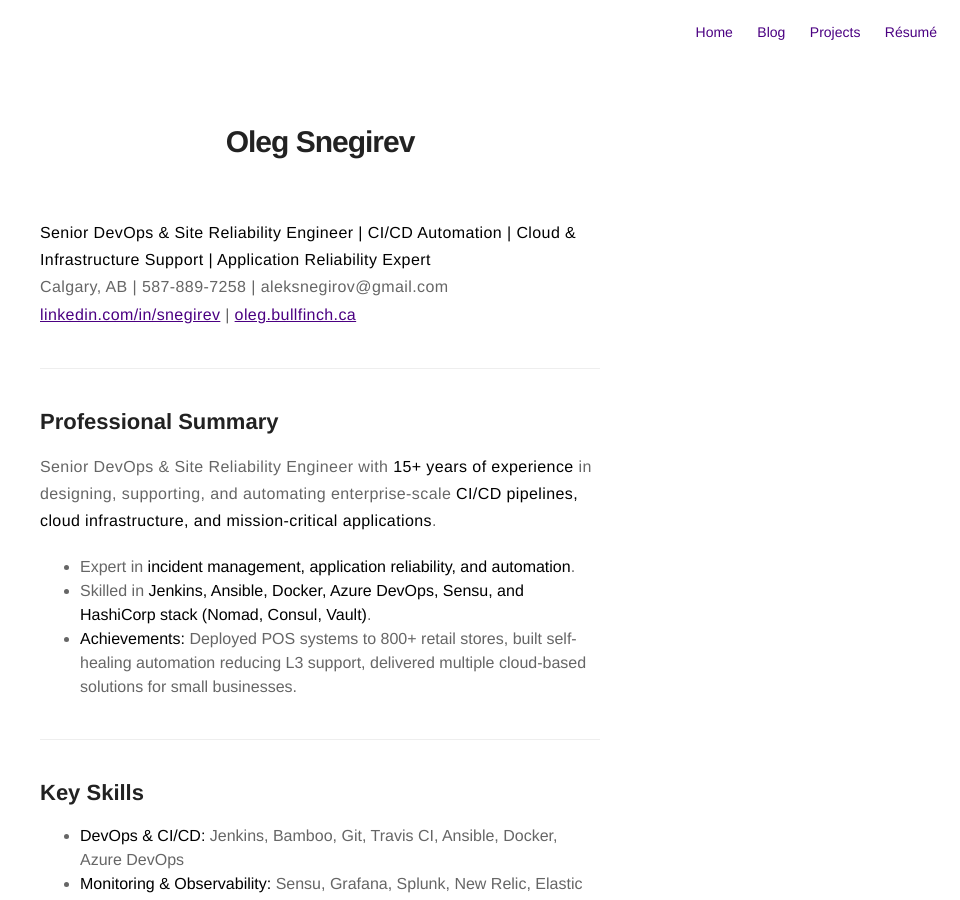
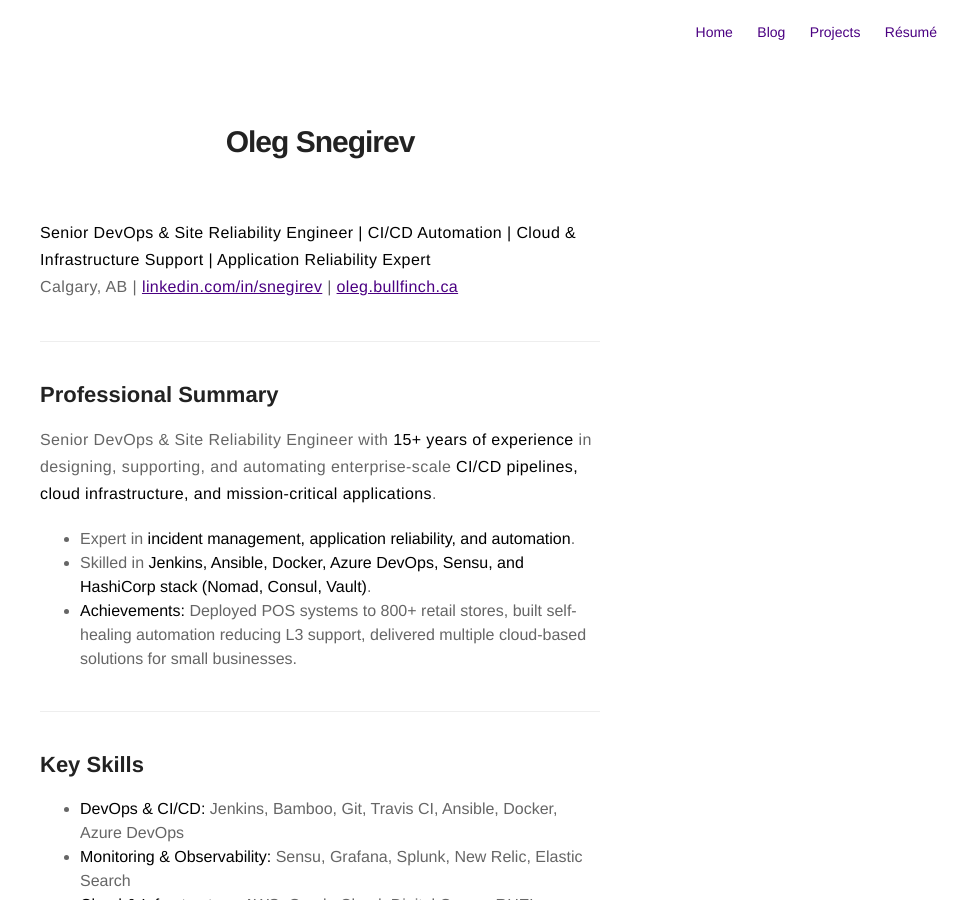
Before and after one commit to lenchevsky/lenchevsky.github.io, a Jekyll site: the page built from about.md, in a window 1280 px wide and 900 px high. Shown: the whole window, without its empty margins (320-1280 px from the left). Built offline with Jekyll 4.4.1, drawn with Linux system fonts in a browser that asks for light colours.

Commit message:
remove phone

```diff
--- a/about.md
+++ b/about.md
@@ -5,8 +5,7 @@ layout: page
 
 # Oleg Snegirev
 **Senior DevOps & Site Reliability Engineer | CI/CD Automation | Cloud & Infrastructure Support | Application Reliability Expert**
-Calgary, AB | 587-889-7258 | aleksnegirov@gmail.com
-[linkedin.com/in/snegirev](https://linkedin.com/in/snegirev) | [oleg.bullfinch.ca](https://oleg.bullfinch.ca)
+Calgary, AB | [linkedin.com/in/snegirev](https://linkedin.com/in/snegirev) | [oleg.bullfinch.ca](https://oleg.bullfinch.ca)
 
 ---
 
```
